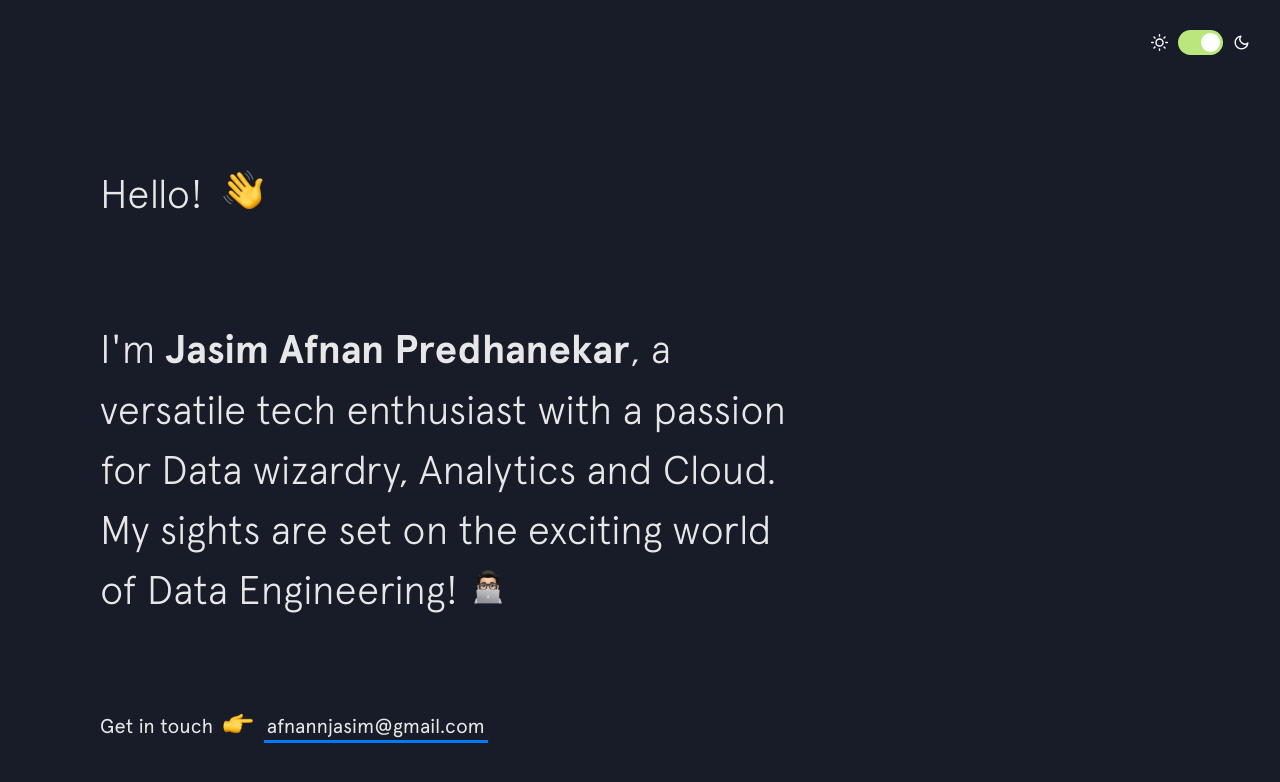
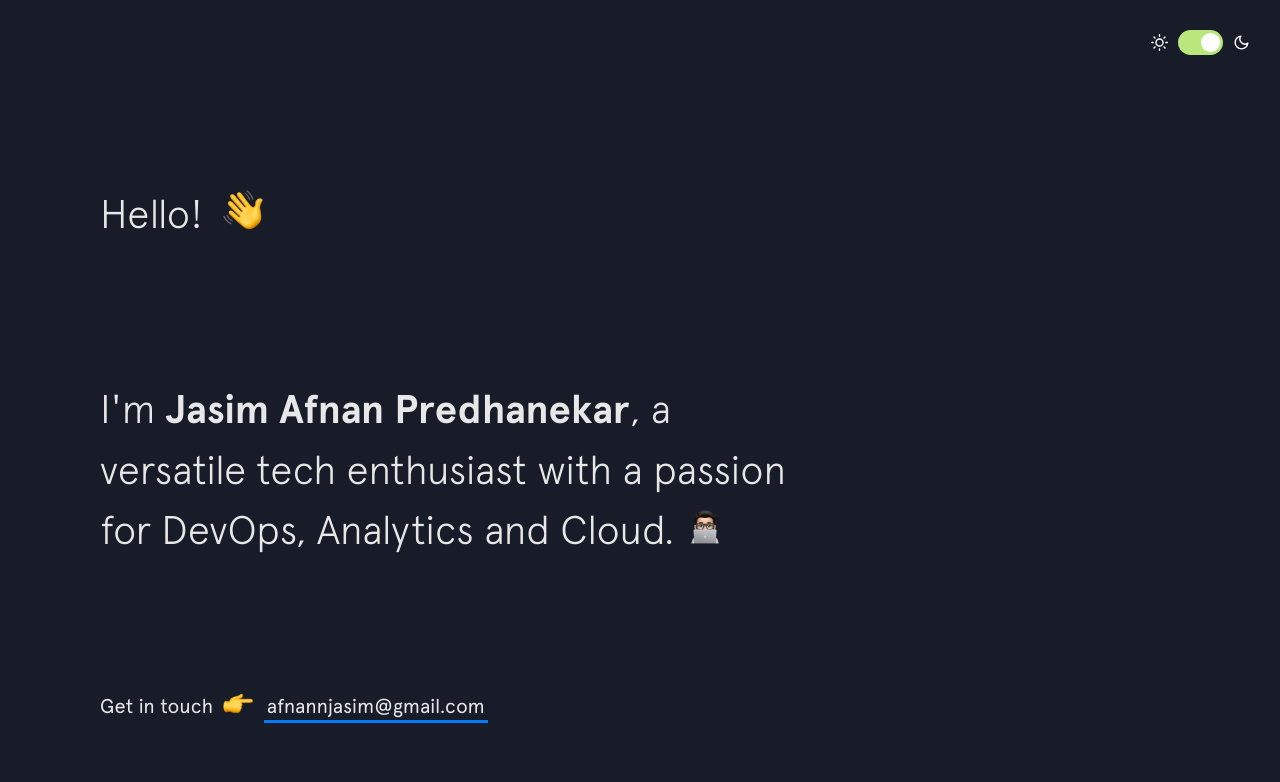
Before and after one commit to afnanjasim/afnanjasim.github.io, a Jekyll site: the page built from index.html, in a window 1280 px wide and 900 px high. Shown: the top 782 px of the window. Built offline with Jekyll 4.4.1, drawn with Linux system fonts in a browser that asks for light colours; nearby versions of some CDN libraries.

Commit message:
Update intro.html

```diff
--- a/_includes/intro.html
+++ b/_includes/intro.html
@@ -4,7 +4,7 @@
   </h1>
 
   <h2 class="intro__tagline">I'm
-    <span class="name">Jasim Afnan Predhanekar</span>, a versatile tech enthusiast with a passion for Data wizardry, Analytics and Cloud. My sights are set on the exciting world of Data Engineering!
+    <span class="name">Jasim Afnan Predhanekar</span>, a versatile tech enthusiast with a passion for DevOps, Analytics and Cloud.
     <span class="emoji technologist"></span>
   </h2>
 
```
